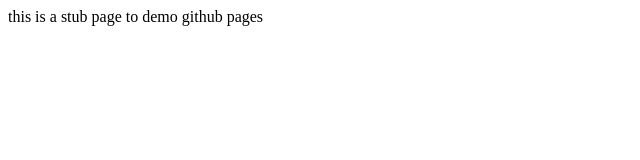
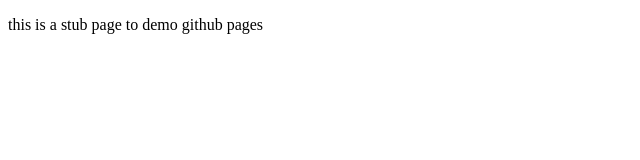
Before and after one commit to vgp-duke-tip-west/vgp-duke-tip-west.github.io, a plain HTML site: page index.html in a window 1280 px wide. Shown: the whole page, without its empty margins (0-640 px from the left). Drawn offline with Linux system fonts and the light colour scheme.

Commit message:
made a change

```diff
--- a/index.html
+++ b/index.html
@@ -4,6 +4,6 @@
         <title>Video Game Programming Duke TIP West 2017</title>
     </head>
     <body>
-        this is a stub page to demo github pages
+        <p>this is a stub page to demo github pages</p>
     </body>
 </html>
```
